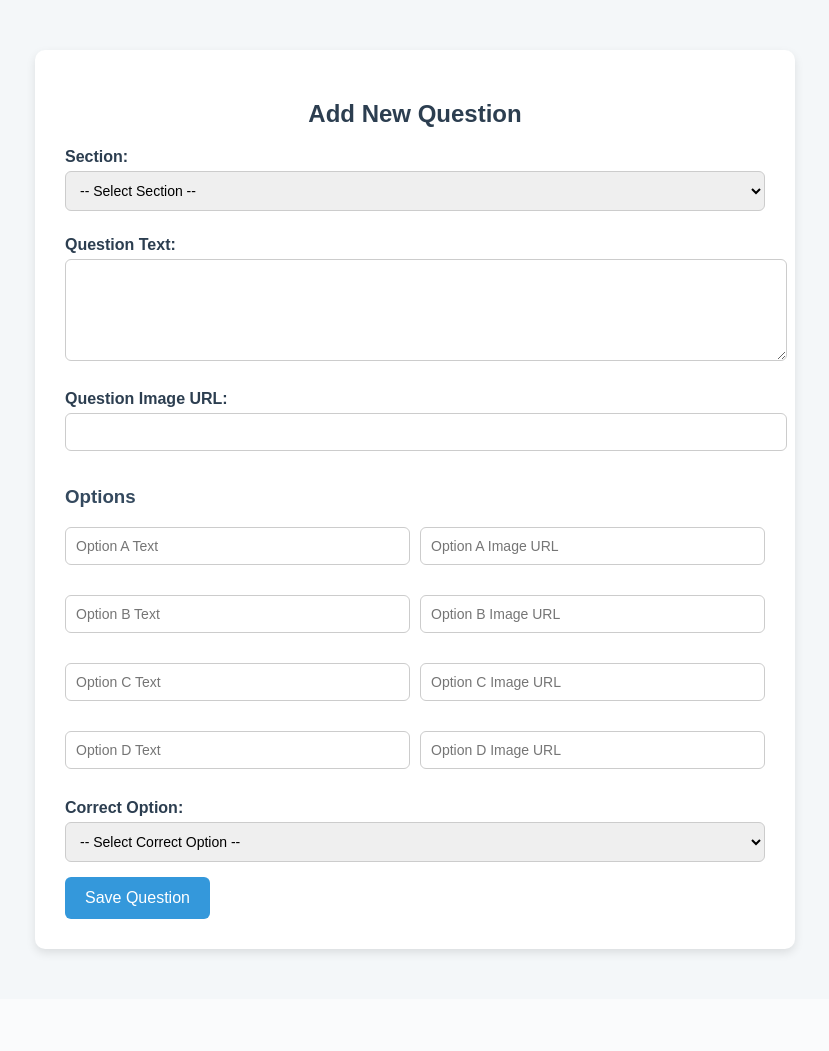
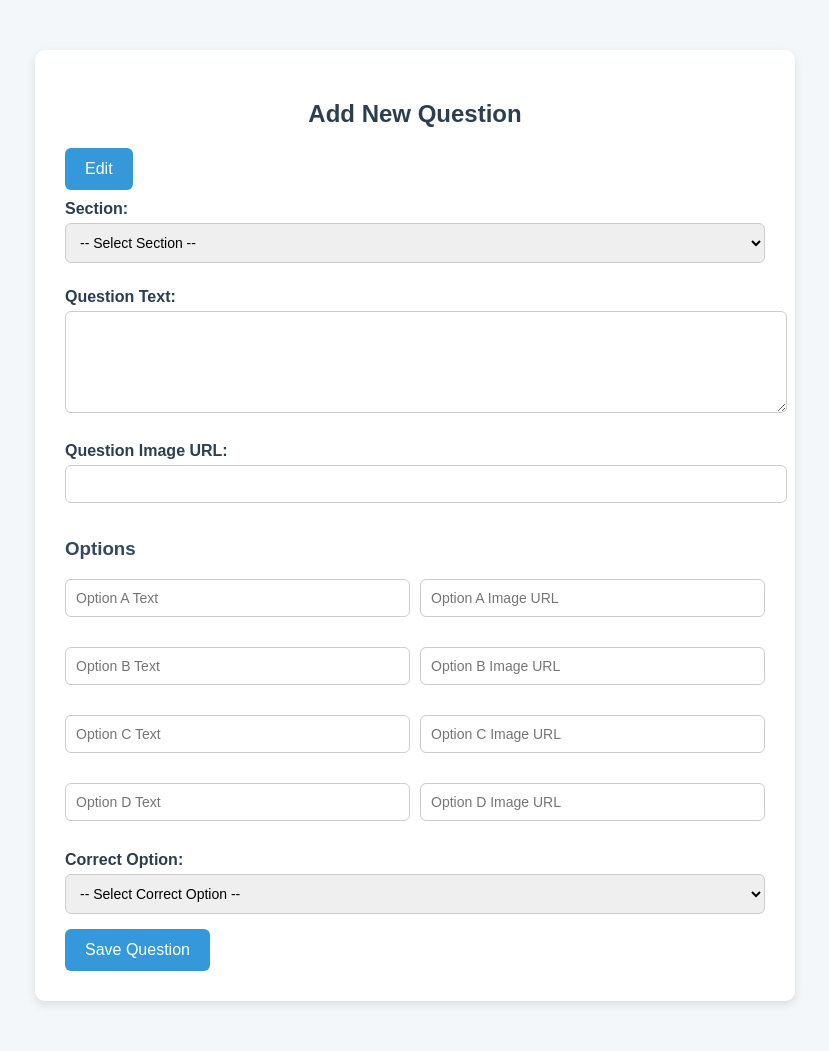
Before and after one commit to CodewithJammy/training-centre, a Flask app: page /admin/add-question in a window 1280 px wide. Shown: the whole page, without its empty margins (225-1054 px from the left). Before the commit the page ends 956 px from the top, so only its background shows below. Run offline with Flask 3, Linux system fonts and the light colour scheme; the visitor is signed in with stand-in values (Sample User, id 1); parts of the project's set-up code (start-up, migrations or seed data) failed here and were passed over.

Commit message:
Update admin_form.html

```diff
--- a/templates/admin_form.html
+++ b/templates/admin_form.html
@@ -70,6 +70,8 @@
 <body>
   <div class="container">
     <h2>Add New Question</h2>
+    <form method="GET" action="{{ url_for('admin.login') }}">
+      <button type="submit" class="edit-btn">Edit</button>
     <form method="POST" action="{{ url_for('admin.add_question') }}">
 
       <label for="section">Section:</label>
```
